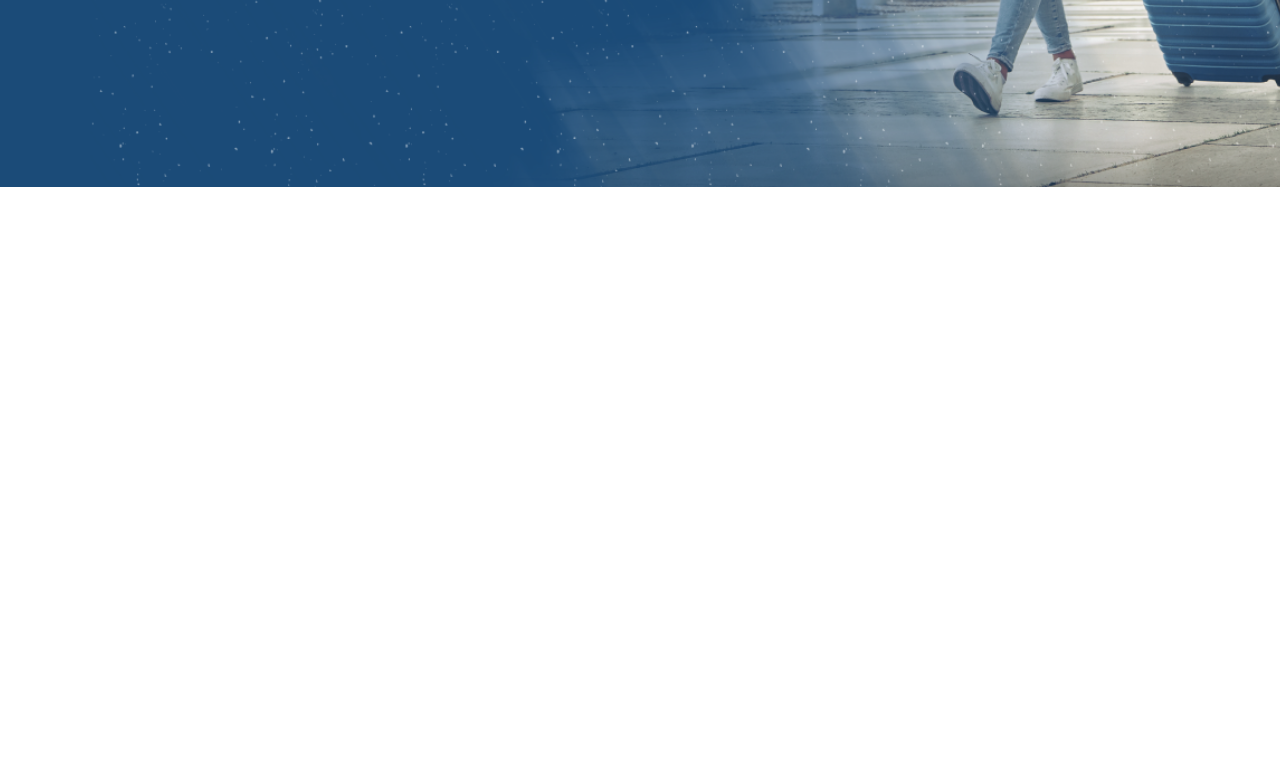
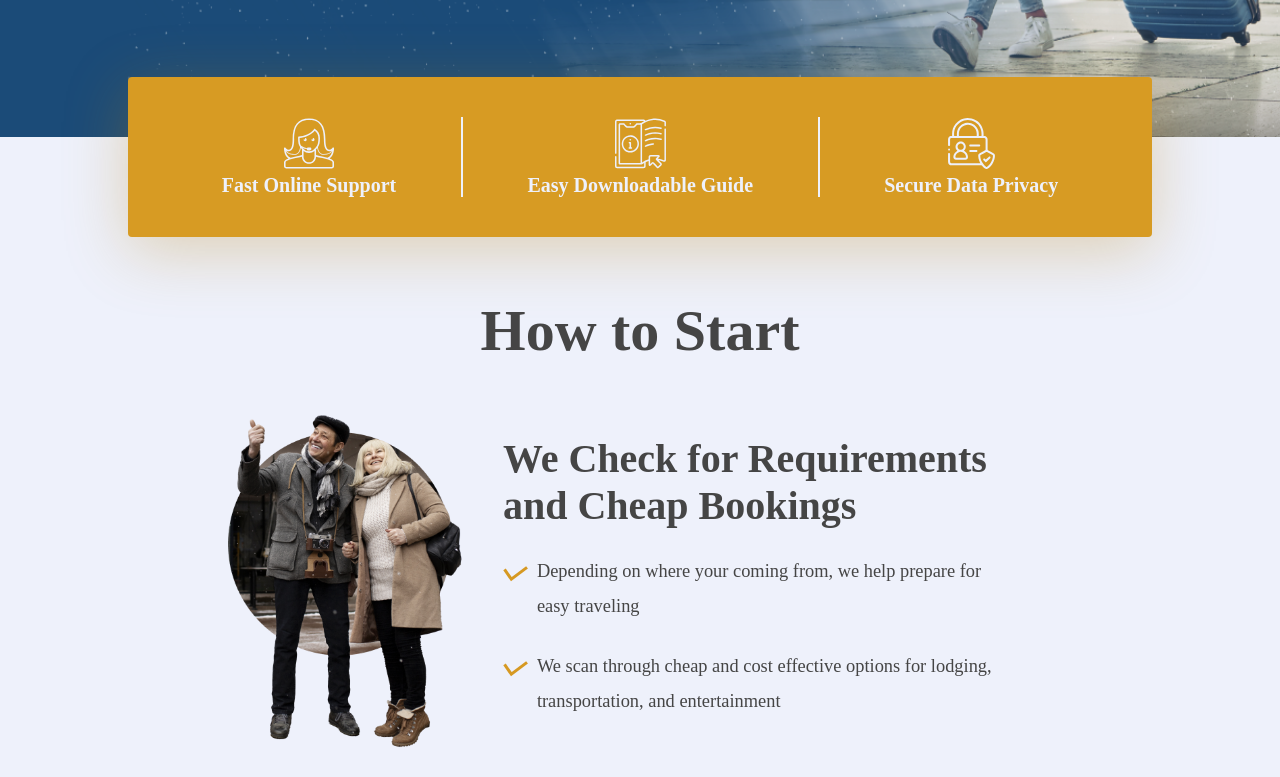
Before and after one commit to owais11-art/dhs-visiting, a plain HTML site: page index.html in a window 1280 px wide. Shown: the part 573-1350 px from the top of the page. Before the commit the page ends 800 px from the top, so only its background shows below. Drawn offline with Linux system fonts and the light colour scheme; a web font is replaced by a local one.

Commit message:
some changes

```diff
--- a/index.html
+++ b/index.html
@@ -1,26 +1,95 @@
 <!DOCTYPE html>
 <html lang="en">
   <head>
-    <meta charset="UTF-8">
-    <meta http-equiv="X-UA-Compatible" content="IE=edge">
-    <meta name="viewport" content="width=device-width, initial-scale=1.0">
-    <link rel="stylesheet" type="text/css" href="assets/css/styles.css">
+    <meta charset="UTF-8" />
+    <meta http-equiv="X-UA-Compatible" content="IE=edge" />
+    <meta name="viewport" content="width=device-width, initial-scale=1.0" />
+    <link rel="stylesheet" type="text/css" href="assets/css/styles.css" />
     <title>DHS-visiting</title>
   </head>
   <body>
     <div class="hero">
       <div class="box">
         <div class="company-logo">
-                <img src="./assets/images/company-logo.png" alt="company-logo">
+          <img src="./assets/images/company-logo.png" alt="company-logo" />
         </div>
         <h1 class="hero__heading">
           Fast, Easy, Safe Traveling Guide for Your Visit to America
         </h1>
         <p class="hero__para">
-                We’ve helped over 50,000 people plan out their trip to be cost effective without any mishaps!
+          We’ve helped over 50,000 people plan out their trip to be cost
+          effective without any mishaps!
         </p>
         <button class="hero__btn">Start Planning!</button>
       </div>
     </div>
+    <div class="services">
+      <div class="box">
+        <div class="services__box">
+          <div class="services__box--item">
+            <div class="icon">
+              <img src="assets/images/logos/support.svg" alt="support" />
+            </div>
+            <p class="caption">Fast Online Support</p>
+          </div>
+          <div class="break"></div>
+          <div class="services__box--item">
+            <div class="icon">
+              <img src="/assets/images/logos/download.svg" alt="download" />
+            </div>
+            <p class="caption">Easy Downloadable Guide</p>
+          </div>
+          <div class="break"></div>
+          <div class="services__box--item">
+            <div class="icon">
+              <img src="/assets/images/logos/secure.svg" alt="secure" />
+            </div>
+            <p class="caption">Secure Data Privacy</p>
+          </div>
+        </div>
+      </div>
+    </div>
+    <div class="how-to-start">
+      <div class="box">
+        <h1 class="how-to-start__heading">How to Start</h1>
+        <div class="how-to-start__wrapper">
+            <div class="how-to-start__section">
+                <div class="image">
+                  <img src="assets/images/start1.png" alt="" />
+                </div>
+                <div class="content">
+                  <h2 class="content__head">
+                    We Check for Requirements and Cheap Bookings
+                  </h2>
+                  <ul class="content__list">
+                    <li>
+                      Depending on where your coming from, we help prepare for easy
+                      traveling
+                    </li>
+                    <li>
+                      We scan through cheap and cost effective options for lodging,
+                      transportation, and entertainment
+                    </li>
+                  </ul>
+                </div>
+              </div>
+              <div class="how-to-start__section">
+                <div class="content">
+                  <h2 class="content__head second--head">Download our Guide</h2>
+                  <ul class="content__list">
+                    <li>Fill out our guide and print it out before traveling</li>
+                    <li>
+                      We aggregate all information needed in 1 page for you to carry
+                    </li>
+                  </ul>
+                </div>
+                <div class="image">
+                  <img src="assets/images/start2.png" alt="" />
+                </div>
+              </div>
+            </div>
+        </div>
+      </div>
+    </div>
   </body>
 </html>
--- a/less/_reset.less
+++ b/less/_reset.less
@@ -8,6 +8,10 @@
 html{
     font-size: 16px;
     font-family: sans-serif;
+}
+
+body{
+    background-color: @start-bg-color;
 }
 
 p{
--- a/less/components/_hero.less
+++ b/less/components/_hero.less
@@ -6,13 +6,16 @@
 
 @para-line-height: 2.75rem;
 
+/*===================================Hero Section===================================*/
+
 .hero{
-    height: 100vh - 5px;
+    // height: 100vh - 5px;
+    padding: 140px 0;
     background: url('../../assets/images/main-bg.png') no-repeat center center / cover;
     .company-logo{
         width: 278px;
         height: 64px;
-        padding-top: 40px;
+        margin-top: -80px;
     }
     &__heading{
         font-family: @garamond;
@@ -20,16 +23,14 @@
         font-weight: 500;
         font-size: @head-font-size - .8rem;
         line-height: @head-line-height - .8rem;
-        margin-top: 80px;
+        margin-top: 40px;
         width: 100%;
-        // min-width: 400px;
         @media @sm{
             font-size: @head-font-size - .6rem;
             width: 80%;
             min-width: 400px;
         }
         @media @md{
-            // margin-top: 100px;
             font-size: @head-font-size - .8rem;
             width: 70%;
             min-width: 495px;
--- /dev/null
+++ b/less/components/_how-to-start.less
@@ -0,0 +1,71 @@
+@content-head: 2.5rem;
+@list-size: 1.15rem;
+@list-line-height: 2.1875rem;
+.how-to-start{
+    padding: 60px 0;
+    &__wrapper{
+        width: 80%;
+        margin: 0 auto;
+    }
+    &__heading{
+        font-family: @raleway;
+        font-size: 58px;
+        font-weight: 700;
+        color: @text-color-dark;
+        text-align: center;
+        margin-bottom: 40px;
+    }
+    &__section{
+        display: flex;
+        flex-direction: column;
+        justify-content: space-between;
+        align-items: center;
+        gap: 30px;
+        margin-top: 30px;
+        @media @lg{
+            flex-direction: row;
+        }
+        &:last-child{
+            flex-direction: column-reverse;
+            @media @lg{
+                flex-direction: row;
+            }
+        }
+        .content{
+            &__head{
+                font-family: @raleway;
+                font-weight: 700;
+                color: @text-color-dark;
+                font-size: @content-head - .7rem;
+                width: 100%;
+                @media @xl{
+                    width: 90%;
+                    font-size: @content-head;
+                }
+            }
+            &__list{
+                width: 70%;
+                li{
+                    font-family: @raleway;
+                    color: @text-color-dark;
+                    font-size: @list-size;
+                    line-height: @list-line-height;
+                    margin-left: 34px;
+                    margin-top: 25px;
+                    width: 120%;
+                    position: relative;
+                    &::before{
+                        content: url('../../assets/images/logos/check.svg');
+                        position: absolute;
+                        left: -34px;
+                        top: 5px;
+                    }
+                }
+            }
+            .second--head{
+                width: 100%;
+            }
+
+        }
+    }
+}
--- /dev/null
+++ b/less/components/_services.less
@@ -0,0 +1,54 @@
+/*===================================Services Section===================================*/
+.services{
+    width: 80%;
+    margin: 0 auto;
+    padding: 40px 20px;
+    background-color: @services-bg-color;
+    border-radius: 4px;
+    box-shadow: 0px 14px 64px rgba(185, 131, 27, 0.31);
+    margin-top: -60px;
+    @media @lg{
+        min-width: 825px;
+    }
+    &__box{
+        display: flex;
+        flex-direction: column;
+        justify-content: space-between;
+        align-items: center;
+        @media @lg{
+            flex-direction: row;
+        }
+        .break{
+            height: 0;
+            width: 100%;
+            border: 1px solid @text-color-light;
+            margin: 40px 0;
+            @media @lg{
+                height: 80px;
+                width: 0px;
+                margin: 0;
+            }
+        }
+        &--item{
+            // border: 1px solid @text-color-light;
+            // padding-right: 10px;
+            .icon{
+                img{
+                    width: 51px;
+                    height: 51px;
+                    margin: auto;
+                }
+            }
+            .caption{
+                font-family: @raleway;
+                font-weight: 600;
+                font-size: 20px;
+                margin-top: 5px;
+                color: @text-color-light
+            }
+        }
+        // &--item:last-child{
+        //     // border: 0;
+        // }
+    }
+}
--- a/less/styles.less
+++ b/less/styles.less
@@ -5,3 +5,5 @@
 
 /*============================Components============================*/
 @import '/components/_hero.less';
+@import '/components/_services.less';
+@import '/components/_how-to-start.less';
```
Also changed, not shown: assets/css/styles.css, assets/images/logos/check.svg (added). Lines whose indentation alone changed are shown as unchanged.
